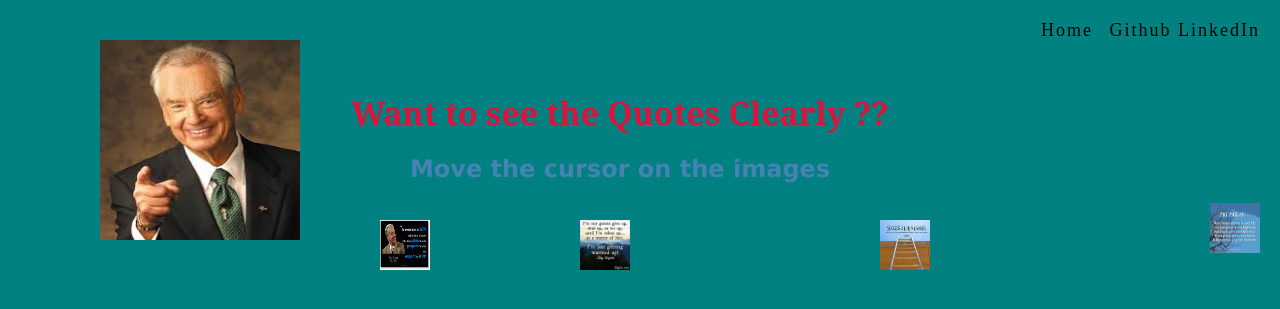
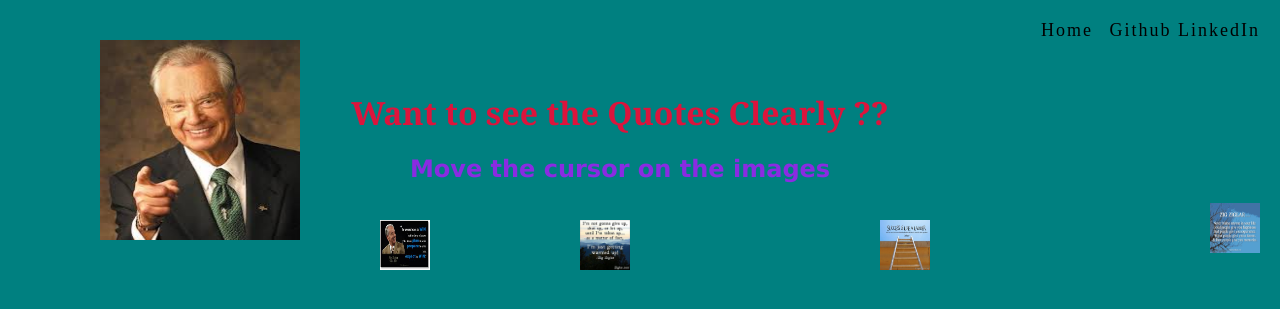
Before and after one commit to christyjax/christyjax.github.io, a Jekyll site: the page Quotes2.html, which Jekyll copies as it is, in a window 1280 px wide. Shown: the top 309 px of the page. Built offline with Jekyll 4.4.1, drawn with Linux system fonts in a browser that asks for light colours.

Commit message:
Update Quotes2.css

```diff
--- a/css/Quotes2.css
+++ b/css/Quotes2.css
@@ -30,7 +30,7 @@ h2
 
   text-align:center;
   font-family:verdana;
-  color:	#4682B4;
+  color:	#8A2BE2;
   margin-left:px;
   margin-top: 10px;
 }
```
